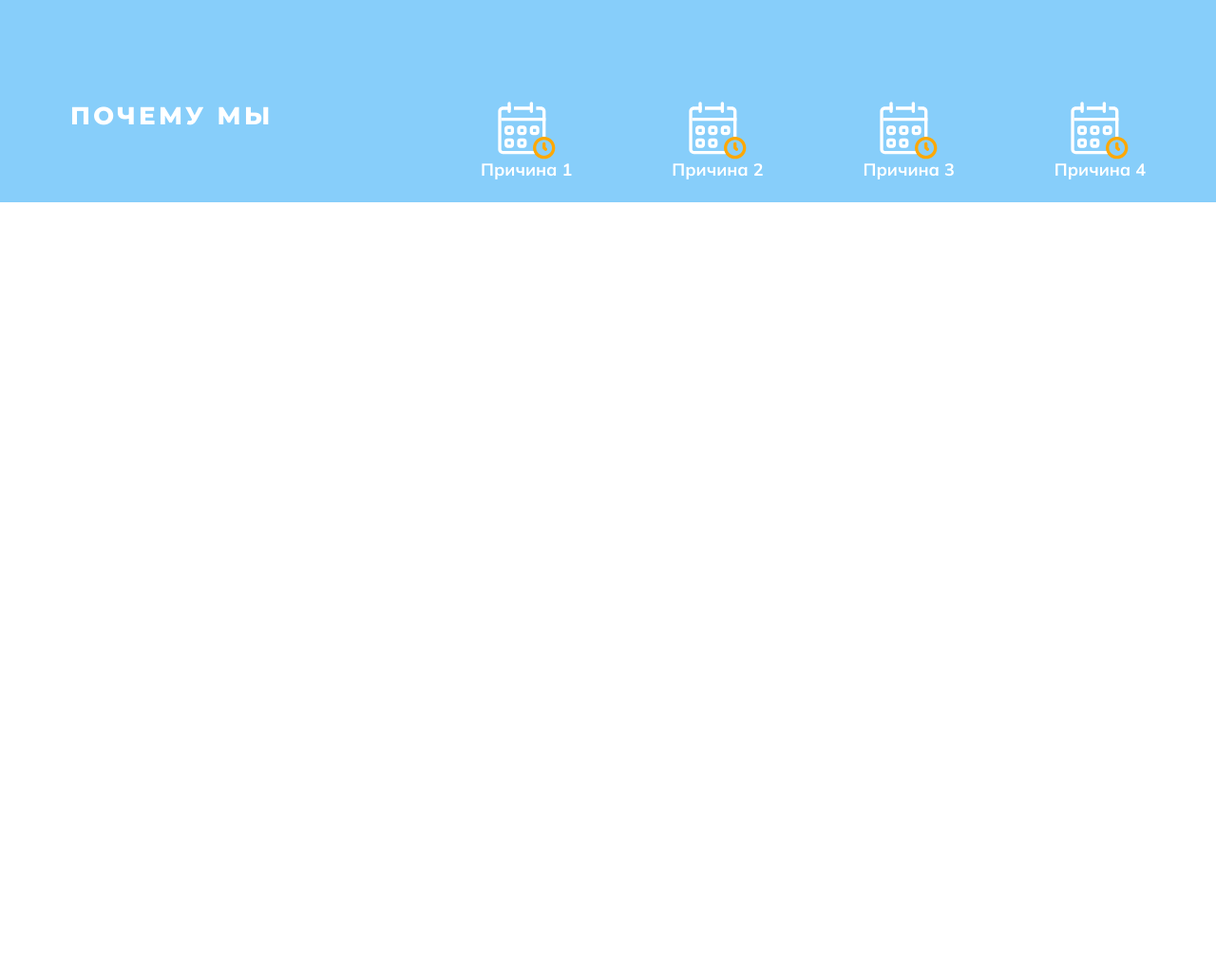
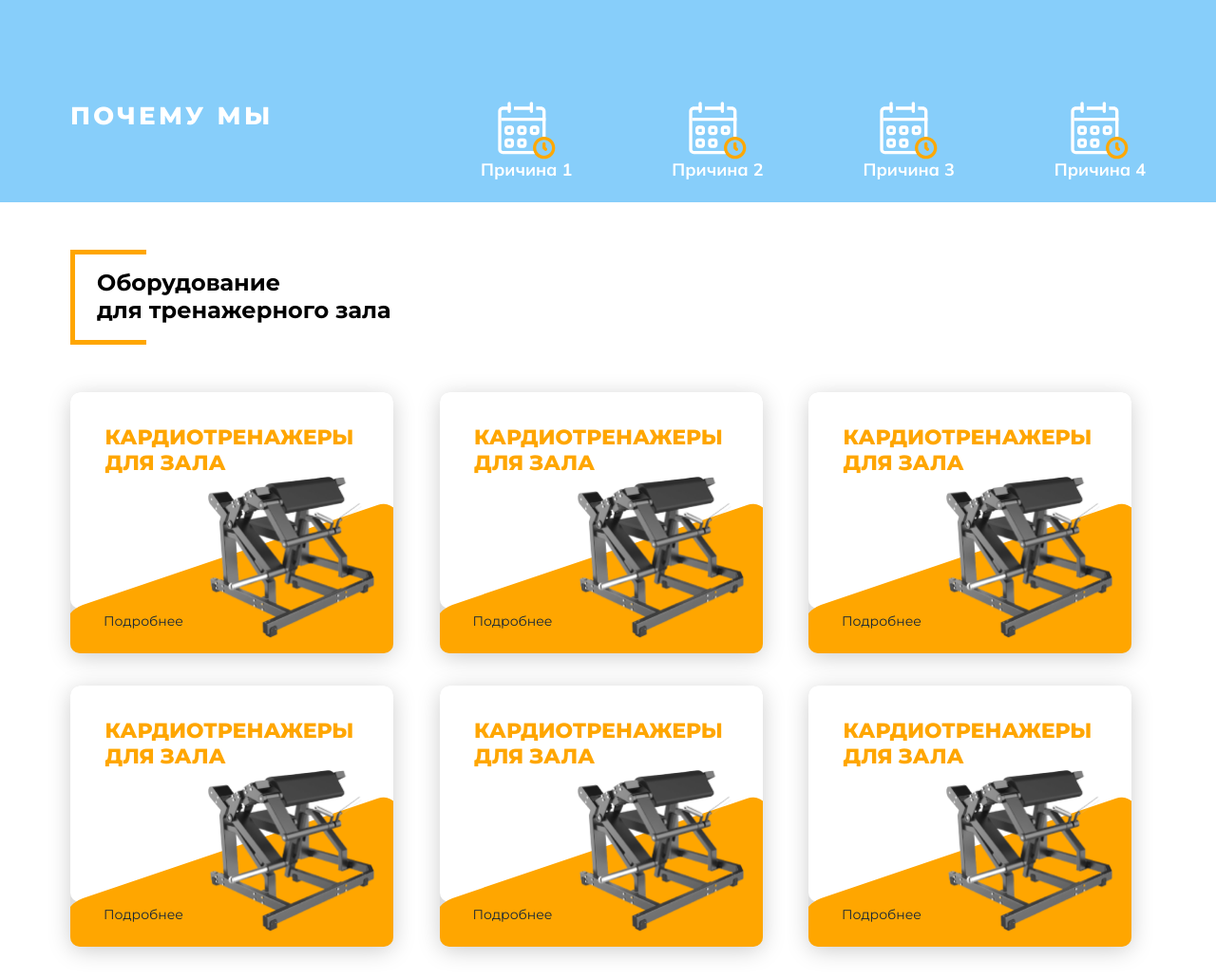
Before and after one commit to iDestar/practice-layout-9, a website built with webpack: page src/index.html in a window 1280 px wide. Shown: the part 525-1556 px from the top of the page at 95% size. Before the commit the page ends 800 px from the top, so only its background shows below. Built offline with nearby package versions, Linux system fonts and the light colour scheme.

Commit message:
catalog__item +  catalog__title

```diff
--- a/src/index.html
+++ b/src/index.html
@@ -76,8 +76,8 @@
               <span class="slide__top-line"></span>
               <h2 class="slide__title">Заголовок слайдера3</h2>
               <div class="slide__sub-title">
-                Подзаголовок слайдераПодзаголовок слайдерПодзаголовок слайдерПодзаголовок слайдерПодзаголовок слайдерПодзаголовок
-                слайдерПодзаголовок слайдерПодзаголовок слайдерПодзаголовок слайдерПодзаголовок слайдерПодзаголовок слайдер
+                Подзаголовок слайдераПодзаголовок слайдерПодзаголовок слайдерПодзаголовок слайдерПодзаголовок слайдерПодзаголовок головок
+                слайдерПодзаголовок слайдерПодзаголовок слайдер
               </div>
               <span class="slide__bottom-line"></span>
             </div>
@@ -108,6 +108,86 @@
       </div>
     </header>
 
+    <main class="page-main">
+      <section class="main__catalog catalog container">
+        <div class="catalog__title-block">
+          <span class="catalog__title-top"></span>
+          <h2 class="catalog__title">
+            Оборудование <br />
+            для тренажерного зала
+          </h2>
+          <span class="catalog__title-bottom"></span>
+        </div>
+        <div class="catalog__items">
+          <article class="catalog__item item-catalog">
+            <h2 class="item-catalog__title">
+              Кардиотренажеры <br />
+              для зала
+            </h2>
+            <div class="item-catalog__yellow-wrapper"></div>
+            <div class="item-catalog__white-wrapper"></div>
+
+            <a href="" class="item-catalog__link">Подробнее</a>
+            <img src="./images/catalog-item__back.png" alt="catalog item" class="item-catalog__img" />
+          </article>
+          <article class="catalog__item item-catalog">
+            <h2 class="item-catalog__title">
+              Кардиотренажеры <br />
+              для зала
+            </h2>
+            <div class="item-catalog__yellow-wrapper"></div>
+            <div class="item-catalog__white-wrapper"></div>
+
+            <a href="" class="item-catalog__link">Подробнее</a>
+            <img src="./images/catalog-item__back.png" alt="catalog item" class="item-catalog__img" />
+          </article>
+          <article class="catalog__item item-catalog">
+            <h2 class="item-catalog__title">
+              Кардиотренажеры <br />
+              для зала
+            </h2>
+            <div class="item-catalog__yellow-wrapper"></div>
+            <div class="item-catalog__white-wrapper"></div>
+
+            <a href="" class="item-catalog__link">Подробнее</a>
+            <img src="./images/catalog-item__back.png" alt="catalog item" class="item-catalog__img" />
+          </article>
+          <article class="catalog__item item-catalog">
+            <h2 class="item-catalog__title">
+              Кардиотренажеры <br />
+              для зала
+            </h2>
+            <div class="item-catalog__yellow-wrapper"></div>
+            <div class="item-catalog__white-wrapper"></div>
+
+            <a href="" class="item-catalog__link">Подробнее</a>
+            <img src="./images/catalog-item__back.png" alt="catalog item" class="item-catalog__img" />
+          </article>
+          <article class="catalog__item item-catalog">
+            <h2 class="item-catalog__title">
+              Кардиотренажеры <br />
+              для зала
+            </h2>
+            <div class="item-catalog__yellow-wrapper"></div>
+            <div class="item-catalog__white-wrapper"></div>
+
+            <a href="" class="item-catalog__link">Подробнее</a>
+            <img src="./images/catalog-item__back.png" alt="catalog item" class="item-catalog__img" />
+          </article>
+          <article class="catalog__item item-catalog">
+            <h2 class="item-catalog__title">
+              Кардиотренажеры <br />
+              для зала
+            </h2>
+            <div class="item-catalog__yellow-wrapper"></div>
+            <div class="item-catalog__white-wrapper"></div>
+
+            <a href="" class="item-catalog__link">Подробнее</a>
+            <img src="./images/catalog-item__back.png" alt="catalog item" class="item-catalog__img" />
+          </article>
+        </div>
+      </section>
+    </main>
     <script src="https://unpkg.com/swiper@7/swiper-bundle.min.js"></script>
   </body>
 </html>
--- a/src/index.js
+++ b/src/index.js
@@ -16,7 +16,6 @@ const iconMenuHandler = function () {
 };
 
 const iconSearchHandler = function () {
-  console.log(1);
   formSearch.classList.toggle('search__form-active');
 };
 
--- a/src/styles/benefits.scss
+++ b/src/styles/benefits.scss
@@ -5,6 +5,10 @@
   // .header__benefits
 
   &__benefits {
+    margin-bottom: 50px;
+  }
+  &__benefits.container {
+    margin-bottom: 50px;
   }
 }
 .benefits {
@@ -55,7 +59,7 @@
       height: 61px;
     }
     @media (max-width: $md3+px) {
-      margin-right: 60px;
+      margin-right: 75px;
     }
     &:nth-child(2) {
       @media (max-width: $md4+px) {
--- /dev/null
+++ b/src/styles/catalog.scss
@@ -0,0 +1,155 @@
+@import 'variables.scss';
+@import 'mixins.scss';
+
+.main {
+  // .main__catalog
+
+  &__catalog {
+  }
+}
+
+.catalog__items {
+  cursor: pointer;
+  display: flex;
+  justify-content: space-between;
+  flex-wrap: wrap;
+  align-items: center;
+  @media (max-width: $md3+px) {
+    justify-content: center;
+  }
+}
+
+.catalog {
+  &.container {
+    @media (max-width: $md4+px) {
+      padding-left: 17px;
+      padding-right: 17px;
+    }
+  }
+  // .catalog__title-block
+
+  &__title-block {
+    border-left: solid $orangeColor;
+    @include adaptiv-value('border-width', 5, 3, 1);
+    margin-bottom: 50px;
+  }
+
+  // .catalog__title-top
+
+  &__title-top {
+    display: block;
+    position: relative;
+    width: 75px;
+    margin-bottom: 16px;
+    @include adaptiv-value('height', 5, 3, 1);
+    background-color: $orangeColor;
+  }
+
+  // .catalog__title
+
+  &__title {
+    margin-left: 23px;
+    @include adaptiv-value('font-size', 24, 18, 1);
+    font-weight: bold;
+    line-height: 120%;
+  }
+
+  // .catalog__title-bottom
+
+  &__title-bottom {
+    margin-top: 16px;
+    display: block;
+    position: relative;
+    width: 75px;
+    @include adaptiv-value('height', 5, 3, 1);
+    background-color: $orangeColor;
+  }
+
+  // .catalog__item
+
+  &__item {
+  }
+}
+.item-catalog {
+  @include adaptiv-value('height', 275, 225, 1);
+  @include adaptiv-value('margin-bottom', 34, 18, 1);
+  z-index: 10;
+  position: relative;
+  width: 340px;
+  display: flex;
+  flex-direction: column;
+  background-color: $textColorWhite;
+  justify-content: space-between;
+  border-radius: 10px;
+  background: #dddddd;
+  overflow: hidden;
+  box-shadow: 0px 4px 25px -1px rgba(0, 0, 0, 0.21);
+  margin-right: 15px;
+  @media (max-width: $md4+px) {
+    width: 285px;
+    margin-right: 0;
+  }
+
+  // .item-catalog__title
+
+  &__title {
+    @include adaptiv-value('font-size', 22, 18, 1);
+    @include adaptiv-value('margin-top', 35, 25, 1);
+    color: $orangeColor;
+    font-weight: 800;
+    line-height: 121%;
+    text-transform: uppercase;
+    align-self: center;
+    margin-right: 5px;
+  }
+
+  // .item-catalog__link
+
+  &__link {
+    @include adaptiv-value('font-size', 14, 12, 1);
+    @include adaptiv-value('margin-bottom', 20, 15, 1);
+    @include adaptiv-value('margin-left', 35, 30, 1);
+    line-height: 120%;
+    color: hsl(211, 44%, 15%);
+    border-bottom: solid 1px transparent;
+    transition: all 0.3 ease 0s;
+    margin-left: 35px;
+    max-width: 90px;
+    padding-bottom: 4px;
+    @media (any-hover: hover) {
+      &:hover {
+        border-color: hsl(211, 44%, 15%);
+      }
+    }
+  }
+
+  &__img {
+    @include adaptiv-value('width', 196, 165, 1);
+    @include adaptiv-value('height', 185, 155, 1);
+    z-index: -1;
+    position: absolute;
+    right: 11px;
+    bottom: 8px;
+  }
+
+  &__yellow-wrapper {
+    @include adaptiv-value('bottom', -45, -34, 1);
+    position: absolute;
+    z-index: -1;
+    background-color: $orangeColor;
+    height: 55%;
+    width: 110%;
+    border-bottom-right-radius: 29px;
+    border-bottom-left-radius: 17px;
+    transform: rotate(161.3deg);
+  }
+  &__white-wrapper {
+    position: absolute;
+    z-index: -2;
+    background-color: $textColorWhite;
+    height: 83%;
+    width: 100%;
+    border-bottom-left-radius: 10px;
+    top: 0;
+  }
+}
--- a/src/styles/header.scss
+++ b/src/styles/header.scss
@@ -46,26 +46,28 @@
   display: flex;
   align-items: center;
   @media (max-width: $md1+px) {
-    position: relative;
+    position: absolute;
     z-index: 100;
     text-align: center;
     margin: 0;
     flex-direction: column;
     position: absolute;
-    top: 95%;
+    top: 52px;
     left: 0;
     background-color: $textColorWhite;
     width: 100%;
     border-radius: 0px 0px 20px 20px;
     padding-bottom: 39px;
     padding-top: 63px;
-    transform: translate(0, -400%);
-    transition-duration: 0.3s;
+    transition: transform 0.3s ease-in 0s;
+    transform: translate(0, -200%);
   }
 
   &.main__active {
-    transform: translate(0, -131%);
-    transition-duration: 0.3s;
+    transition: transform 0.3s ease-in 0s;
+    transform: translate(0, 0);
+    @media (max-width: $md3+px) {
+    }
   }
   // .main__logo
   &__logo {
--- a/src/styles/main.scss
+++ b/src/styles/main.scss
@@ -5,6 +5,7 @@
 @use 'header';
 @use 'swiper';
 @use 'benefits';
+@use 'catalog';
 @import 'variables';
 
 .container {
```
Also changed, not shown: src/images/catalog-item__back.jpg (added), src/images/catalog-item__back.png (added).
